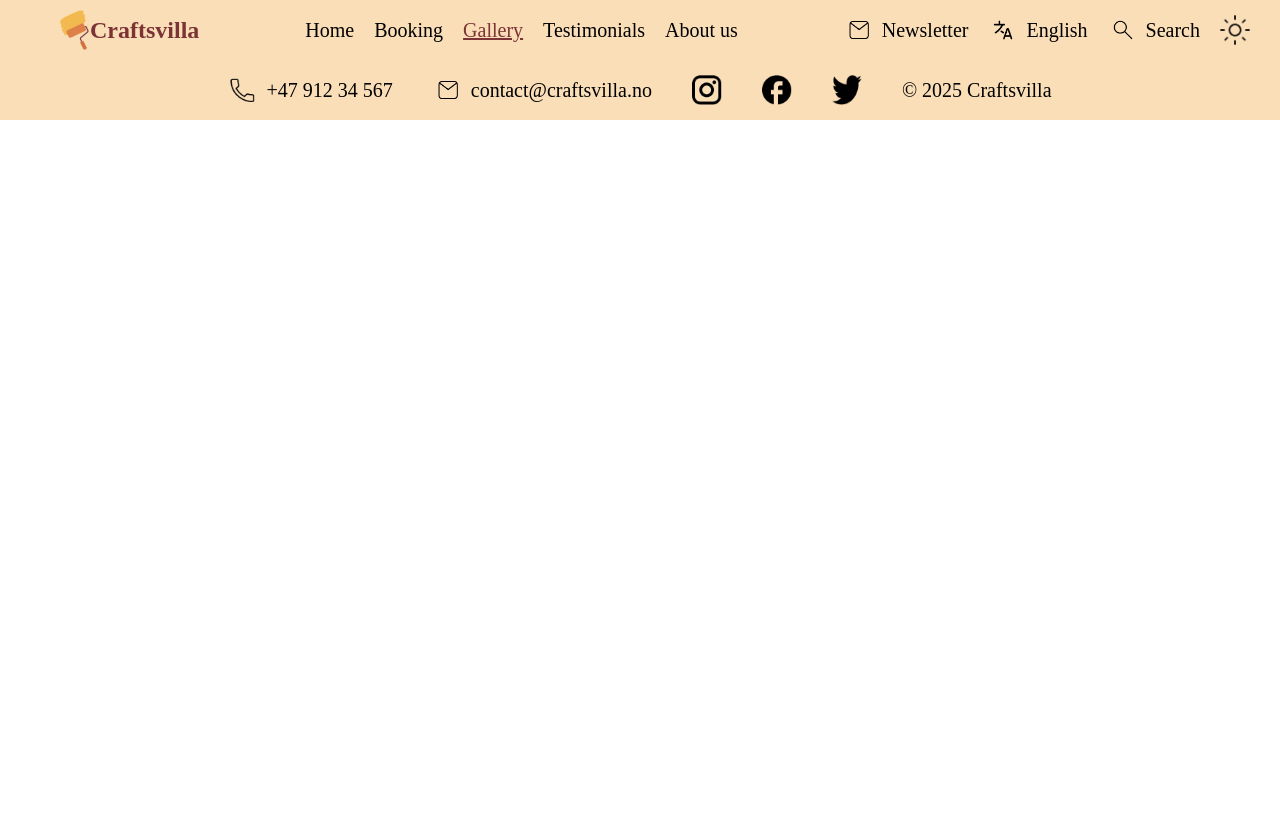
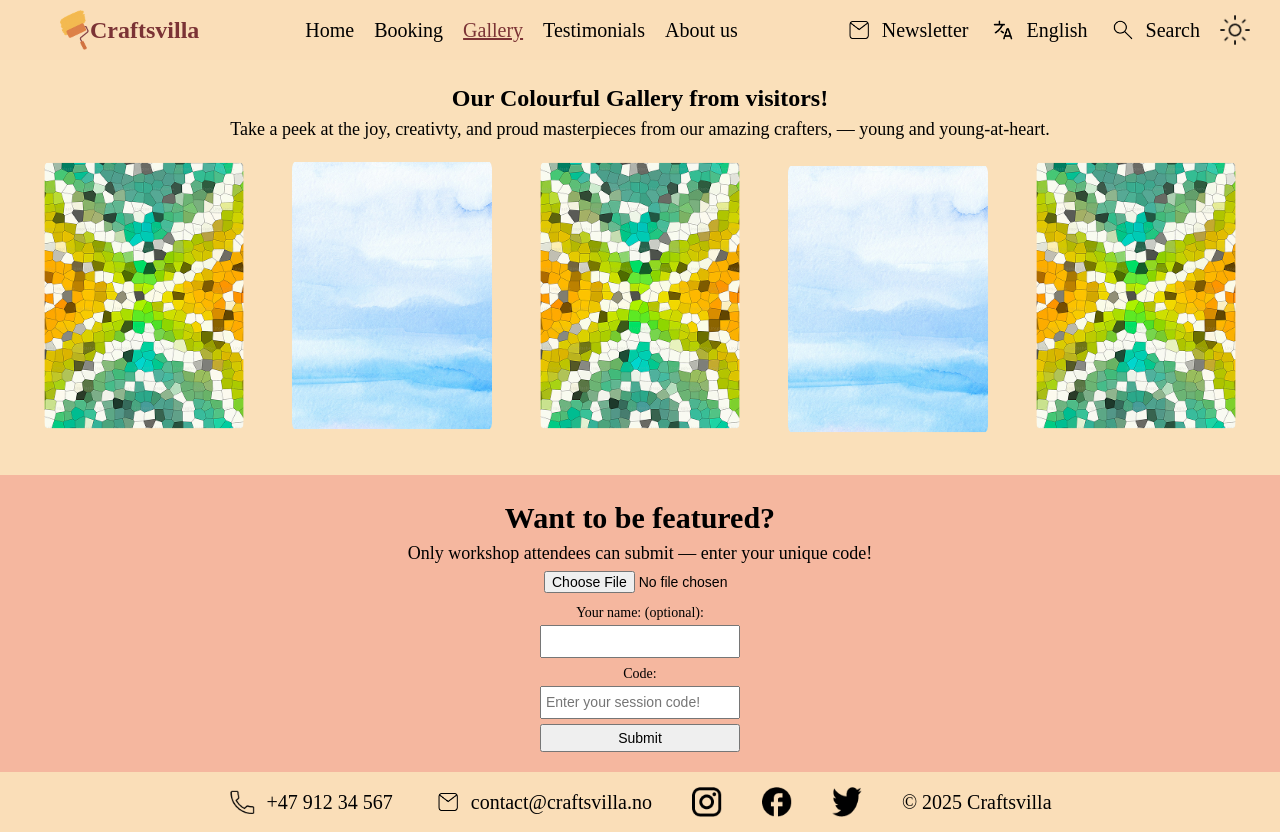
Before and after one commit to Andre-kodehode/Craftsvilla, a plain HTML site: page html/gallery.html in a window 1280 px wide. Before the commit the page ends 800 px from the top, so only its background shows below. Drawn offline with Linux system fonts and the light colour scheme; a script that the page names is missing.

Commit message:
Started gallery

```diff
--- a/app.js
+++ /dev/null
@@ -1,6 +0,0 @@
-document.addEventListener("DOMContentLoaded", () => {
-  const wheel = document.getElementById("wheel");
-  if (wheel) {
-    wheel.addEventListener("wheel", (e) => e.preventDefault());
-  }
-});
--- a/global.css
+++ b/global.css
@@ -2,9 +2,11 @@
   --rosebud: #f5b79f;
   --dairycream: #f4e5c3;
   --peachpuff: #fae0ba;
+  --peachlight: #fadeb8;
   --wine: #7b3335;
   --cocoabean: #502224;
   --oasis: #feefd8;
+  --butterscotch: #f3b950;
 }
 
 * {
@@ -16,13 +18,16 @@
 
 h2 {
   font-size: 30px;
-  padding-bottom: 20px;
+}
+
+p {
+  font-size: 18px;
 }
 
 /* Header styling */
 
 header {
-  background-color: #fadeb8;
+  background-color: var(--peachlight);
   padding: 10px 30px;
   display: flex;
   flex-wrap: wrap;
@@ -145,7 +150,7 @@ ul > li > a > img {
   padding: 20px 0 50px 0;
 }
 .info-section > h2 {
-  padding-bottom: 10px;
+  padding: 20px 0;
 }
 
 .info-section > p {
@@ -220,7 +225,7 @@ video {
 /* Footer styling*/
 
 footer {
-  background-color: #fadeb8;
+  background-color: var(--peachlight);
 
   padding: 10px 30px;
   display: flex;
@@ -293,6 +298,7 @@ li > a {
 
 .booking {
   padding: 10px 0 30px 0;
+  background-color: var(--butterscotch);
 }
 .booking h2 {
   font-weight: normal;
@@ -305,3 +311,49 @@ option[selected] {
 fieldset {
   border: none;
 }
+
+.booking .column {
+  padding: 20px;
+  background-color: var(--oasis);
+  border: var(--cocoabean) solid 0.3px radius;
+  border-radius: 30px;
+}
+
+form div {
+  margin-bottom: 5px;
+}
+
+label {
+  display: block;
+  font-size: 14px;
+  margin-bottom: 2px;
+}
+
+input,
+select,
+textarea {
+  font-size: 14px;
+  width: 100%;
+  max-width: 200px;
+  padding: 4px 4px;
+  box-sizing: border-box;
+}
+
+/* Gallery */
+
+.gallery {
+  padding: 20px;
+  background-color: var(--peachpuff);
+}
+
+.gallery img {
+  width: 200px;
+  height: auto;
+  border-radius: 10px;
+  margin: 15px 0;
+}
+
+.featured {
+  padding: 20px;
+  background-color: var(--rosebud);
+}
--- a/html/gallery.html
+++ b/html/gallery.html
@@ -56,7 +56,46 @@
         </ul>
       </nav>
     </header>
-    <main></main>
+    <main class="center">
+      <section class="gallery">
+        <h1>Our Colourful Gallery from visitors!</h1>
+        <p>
+          Take a peek at the joy, creativty, and proud masterpieces from our
+          amazing crafters, — young and young-at-heart.
+        </p>
+        <div class="columns">
+          <div class="column"><img src="../images/MosiacArt.png" alt="" /></div>
+          <div class="column">
+            <img src="../images/WatercolorPainting.png" alt="" />
+          </div>
+          <div class="column"><img src="../images/MosiacArt.png" alt="" /></div>
+          <img src="../images/WatercolorPainting.png" alt="" />
+          <div class="column"><img src="../images/MosiacArt.png" alt="" /></div>
+        </div>
+      </section>
+      <section class="featured">
+        <h2>Want to be featured?</h2>
+        <p>Only workshop attendees can submit — enter your unique code!</p>
+        <form action="/action_page.php">
+          <div>
+            <input type="file" id="myFile" name="filename" />
+          </div>
+          <div>
+            <label for="name">Your name: (optional):</label>
+            <input type="text" id="name" name="name" />
+          </div>
+          <div>
+            <label for="name">Code:</label>
+            <input
+              required
+              type="text"
+              placeholder="Enter your session code!"
+            />
+          </div>
+          <input type="submit" />
+        </form>
+      </section>
+    </main>
     <footer>
       <ul>
         <li>
```
Also changed, not shown: html/booking.html (+36 -16 lines), html/testimonals.html (+5 -1 lines).
